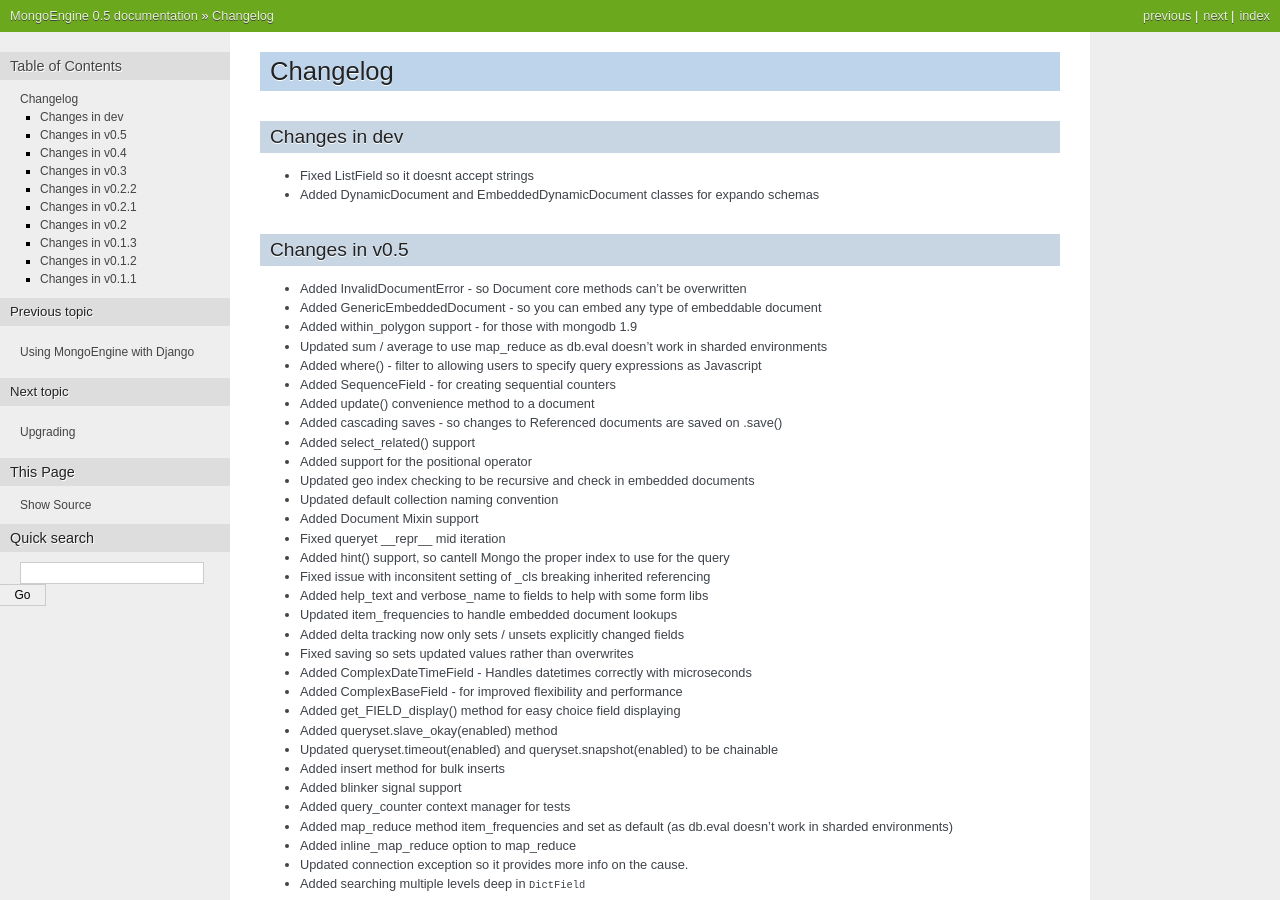
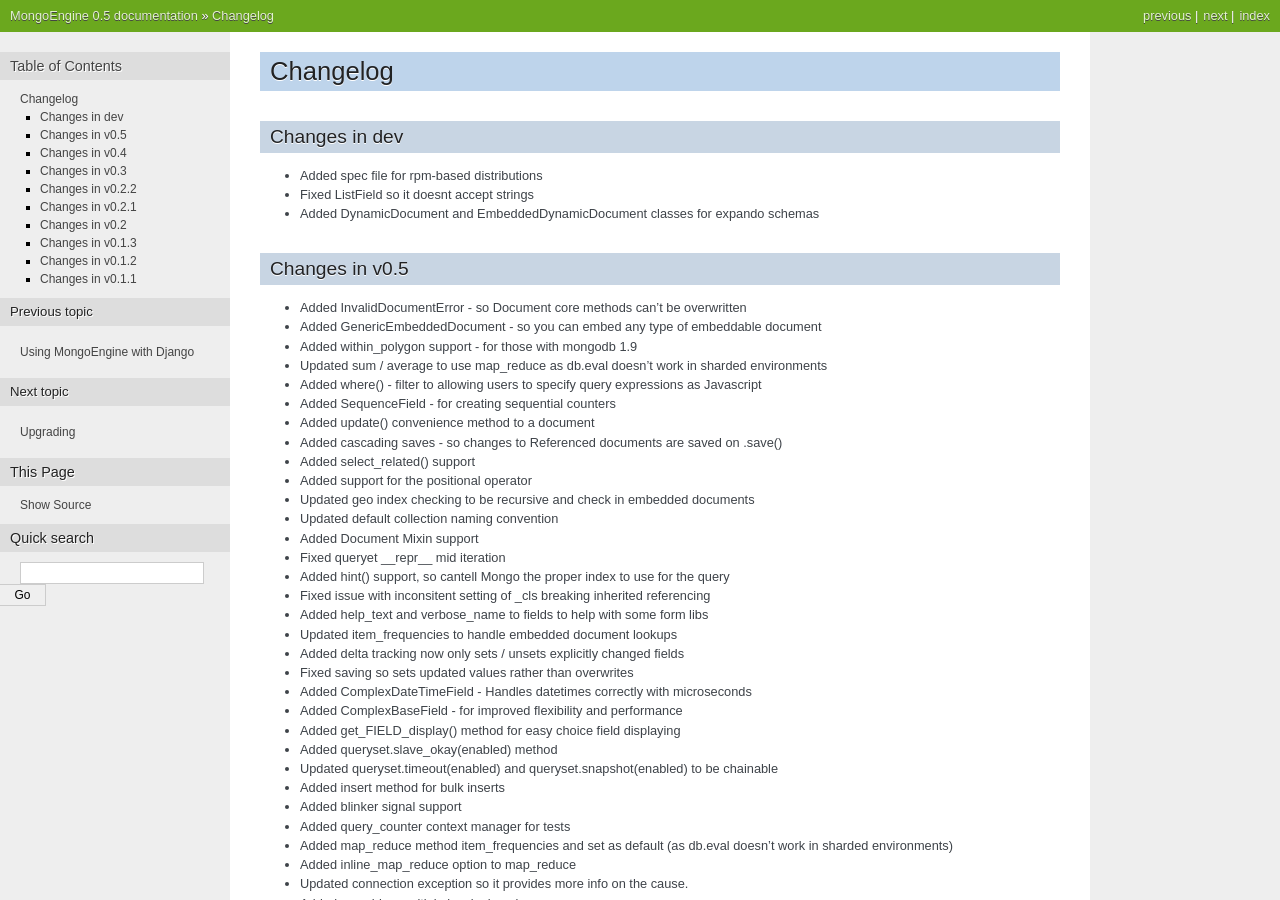
Before and after one commit to MongoEngine/mongoengine, a Sphinx documentation site: the page built from docs/changelog.rst, in a window 1280 px wide and 900 px high. Built offline with Sphinx 7.4.7, drawn with Linux system fonts in a browser that asks for light colours.

Commit message:
Updated changelog [#304]

```diff
--- a/docs/changelog.rst
+++ b/docs/changelog.rst
@@ -5,6 +5,7 @@ Changelog
 Changes in dev
 ==============
 
+- Added spec file for rpm-based distributions
 - Fixed ListField so it doesnt accept strings
 - Added DynamicDocument and EmbeddedDynamicDocument classes for expando schemas
 
```
